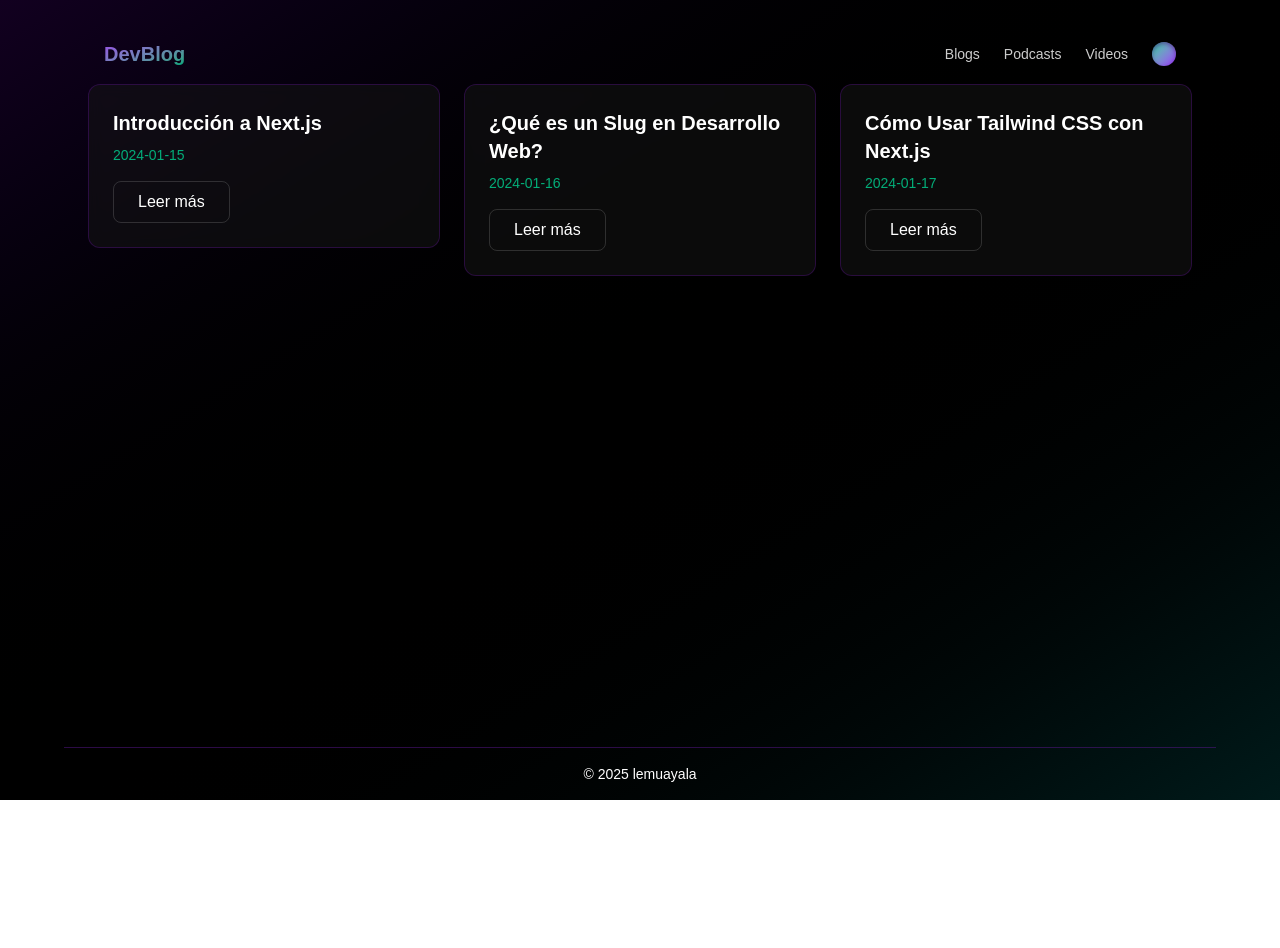
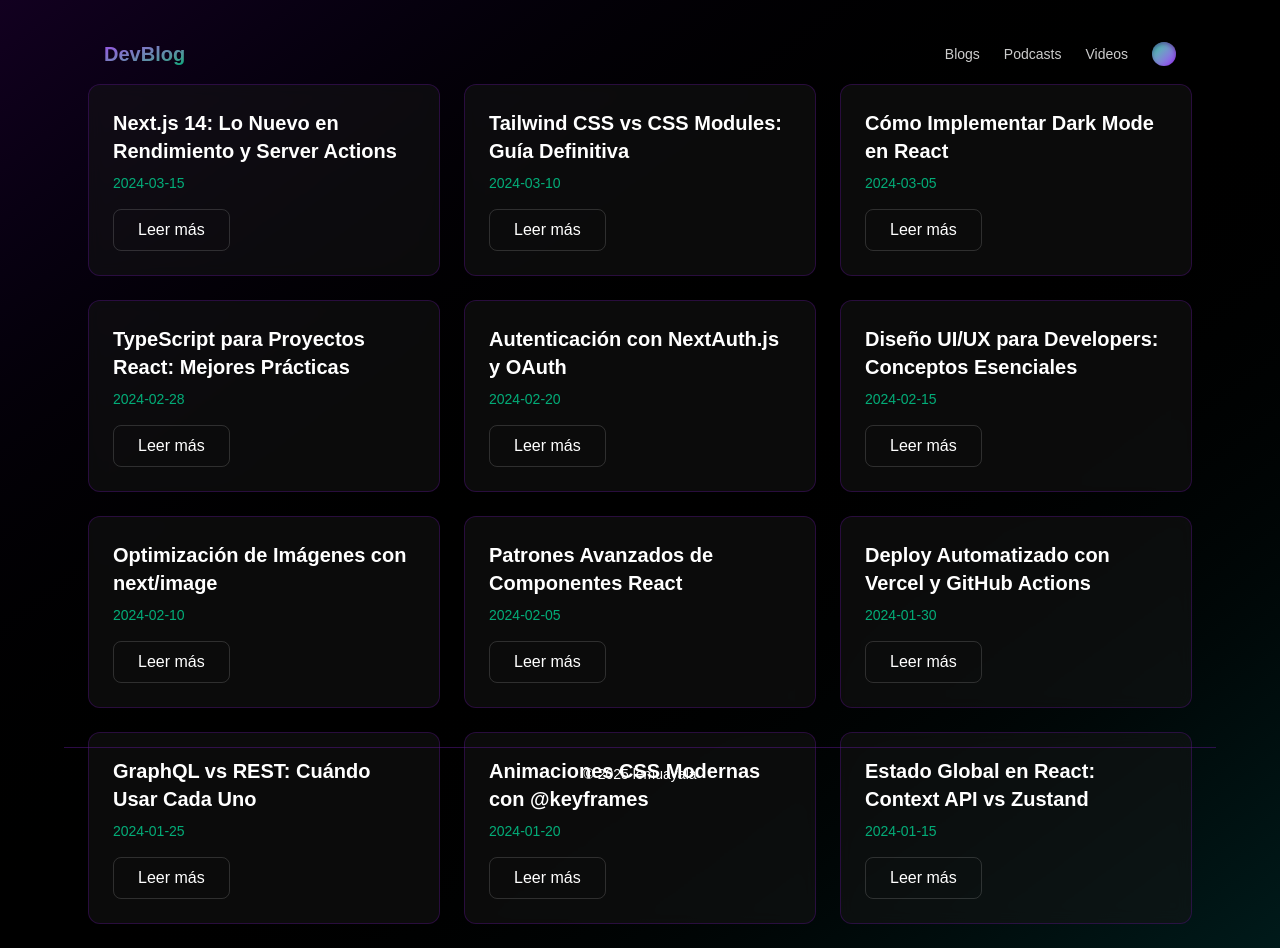
Before and after one commit to lemuayala/devblog-nextjs, a Next.js app: page / in a window 1280 px wide. Before the commit the page ends 800 px from the top, so only its background shows below. Built offline with nearby package versions, Linux system fonts and the light colour scheme.

Commit message:
Se agregan datos de prueba a los mocks de post y tags

```diff
--- a/src/data/mockPosts.ts
+++ b/src/data/mockPosts.ts
@@ -3,27 +3,110 @@ import { Post } from '@/types/post';
 export const mockPosts: Post[] = [
   {
     id: '1',
-    title: 'Introducción a Next.js',
-    content:
-      'Next.js es un framework de React que permite renderizar páginas en el servidor...',
-    slug: 'intro-nextjs',
-    date: '2024-01-15',
-    image: '/images/nextjs.jpg',
+    title: 'Next.js 14: Lo Nuevo en Rendimiento y Server Actions',
+    content: 'Exploramos las novedades de Next.js 14...',
+    slug: 'nextjs-14-novedades',
+    date: '2024-03-15',
+    image: '/images/nextjs14.jpg',
+    tags: ['Next.js', 'Frontend', 'Performance', 'Turbopack'],
   },
   {
     id: '2',
-    title: '¿Qué es un Slug en Desarrollo Web?',
-    content:
-      'Un slug es una parte legible de una URL que identifica un contenido...',
-    slug: 'que-es-un-slug',
-    date: '2024-01-16',
+    title: 'Tailwind CSS vs CSS Modules: Guía Definitiva',
+    content: 'Comparativa detallada entre Tailwind CSS y CSS Modules...',
+    slug: 'tailwind-vs-css-modules',
+    date: '2024-03-10',
+    image: '/images/tailwind-css.jpg',
+    tags: ['Tailwind', 'CSS', 'Frontend', 'Styling'],
   },
   {
     id: '3',
-    title: 'Cómo Usar Tailwind CSS con Next.js',
-    content:
-      'Tailwind CSS es un framework de utilidades que te permite diseñar sin escribir CSS...',
-    slug: 'tailwind-con-nextjs',
-    date: '2024-01-17',
+    title: 'Cómo Implementar Dark Mode en React',
+    content: 'Tutorial paso a paso para añadir toggle de modo oscuro...',
+    slug: 'dark-mode-react',
+    date: '2024-03-05',
+    image: '/images/dark-mode.jpg',
+    tags: ['React', 'UI/UX', 'Hooks', 'Tailwind'],
+  },
+  {
+    id: '4',
+    title: 'TypeScript para Proyectos React: Mejores Prácticas',
+    content: 'Configuración óptima de TypeScript en proyectos React...',
+    slug: 'typescript-react',
+    date: '2024-02-28',
+    image: '/images/typescript.jpg',
+    tags: ['TypeScript', 'React', 'Frontend', 'Best Practices'],
+  },
+  {
+    id: '5',
+    title: 'Autenticación con NextAuth.js y OAuth',
+    content: 'Implementación completa de autenticación social...',
+    slug: 'nextauth-oauth',
+    date: '2024-02-20',
+    image: '/images/authentication.jpg',
+    tags: ['Next.js', 'Authentication', 'Security', 'OAuth'],
+  },
+  {
+    id: '6',
+    title: 'Diseño UI/UX para Developers: Conceptos Esenciales',
+    content: 'Fundamentos de diseño que todo desarrollador frontend...',
+    slug: 'ui-ux-para-devs',
+    date: '2024-02-15',
+    image: '/images/ui-ux.jpg',
+    tags: ['UI/UX', 'Design', 'Frontend', 'Accessibility'],
+  },
+  {
+    id: '7',
+    title: 'Optimización de Imágenes con next/image',
+    content: 'Guía avanzada para optimizar imágenes en Next.js...',
+    slug: 'optimizacion-imagenes-nextjs',
+    date: '2024-02-10',
+    image: '/images/next-image.jpg',
+    tags: ['Next.js', 'Performance', 'Images', 'Optimization'],
+  },
+  {
+    id: '8',
+    title: 'Patrones Avanzados de Componentes React',
+    content: 'Composición de componentes, render props...',
+    slug: 'patrones-react',
+    date: '2024-02-05',
+    image: '/images/react-patterns.jpg',
+    tags: ['React', 'Patterns', 'Components', 'Architecture'],
+  },
+  {
+    id: '9',
+    title: 'Deploy Automatizado con Vercel y GitHub Actions',
+    content: 'Flujo CI/CD profesional para deployments automáticos...',
+    slug: 'deploy-vercel-github',
+    date: '2024-01-30',
+    image: '/images/vercel-deploy.jpg',
+    tags: ['DevOps', 'Vercel', 'CI/CD', 'GitHub'],
+  },
+  {
+    id: '10',
+    title: 'GraphQL vs REST: Cuándo Usar Cada Uno',
+    content: 'Análisis comparativo con ejemplos prácticos...',
+    slug: 'graphql-vs-rest',
+    date: '2024-01-25',
+    image: '/images/graphql.jpg',
+    tags: ['GraphQL', 'REST', 'API', 'Backend'],
+  },
+  {
+    id: '11',
+    title: 'Animaciones CSS Modernas con @keyframes',
+    content: 'Desde transiciones básicas hasta animaciones complejas...',
+    slug: 'animaciones-css',
+    date: '2024-01-20',
+    image: '/images/css-animations.jpg',
+    tags: ['CSS', 'Animations', 'UI/UX', 'Frontend'],
+  },
+  {
+    id: '12',
+    title: 'Estado Global en React: Context API vs Zustand',
+    content: 'Comparativa de soluciones para manejo de estado global...',
+    slug: 'estado-global-react',
+    date: '2024-01-15',
+    image: '/images/state-management.jpg',
+    tags: ['React', 'State', 'Context', 'Zustand'],
   },
 ];
--- /dev/null
+++ b/src/data/mockTags.ts
@@ -0,0 +1,13 @@
+export const allTags = [
+  'Next.js',
+  'React',
+  'TypeScript',
+  'Tailwind',
+  'CSS',
+  'UI/UX',
+  'Authentication',
+  'Performance',
+  // ... más tags
+];
+
+export type Tag = (typeof allTags)[number];
```
